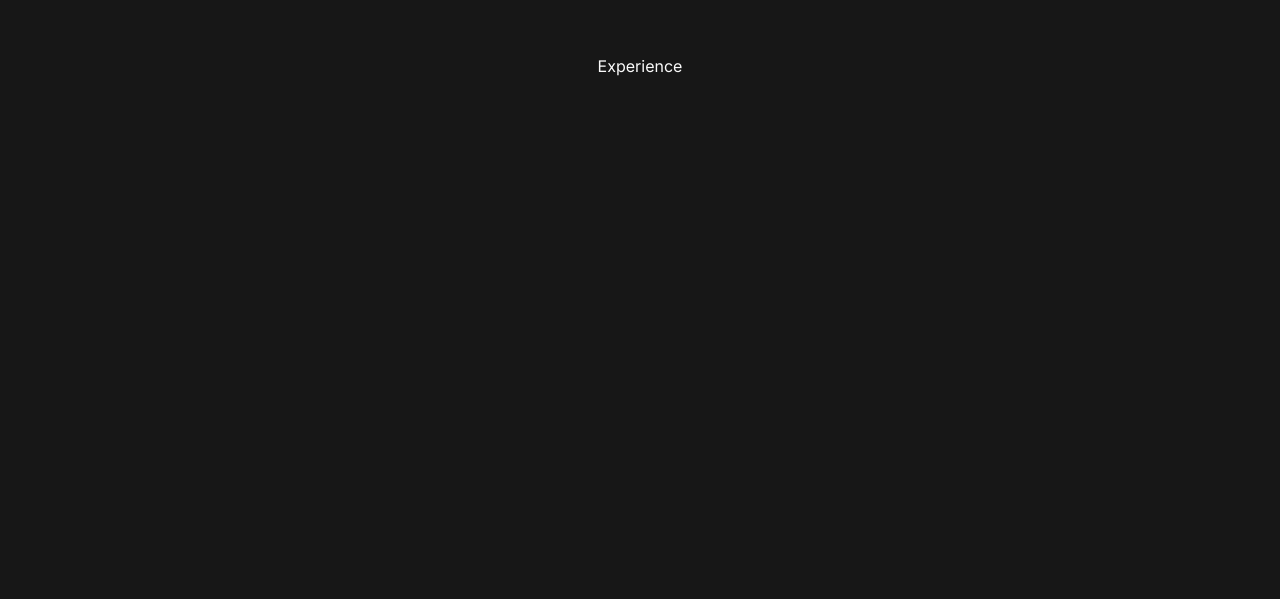
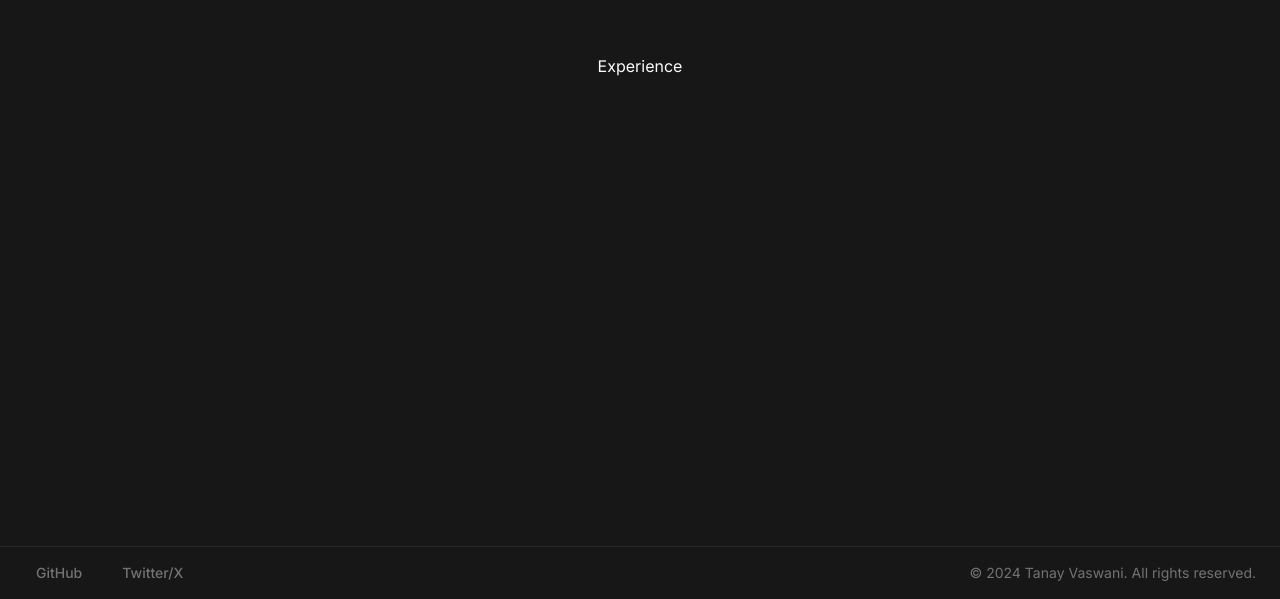
Before and after one commit to srijanbahal/Portfolio, a Next.js app: page /experience in a window 1280 px wide. Shown: the part 398-997 px from the top of the page. Before the commit the page ends 944 px from the top, so only its background shows below. Built offline with nearby package versions, Linux system fonts and the light colour scheme.

Commit message:
feat: footer

```diff
--- a/app/layout.tsx
+++ b/app/layout.tsx
@@ -1,11 +1,12 @@
 import { Inter } from "next/font/google";
+import type { Metadata } from "next";
+
+import "./globals.css";
+import { siteConfig } from "@/config/site-config";
+import Navbar from "@/components/navbar/navbar";
+import Footer from "@/components/footer/footer";
 import { ThemeProvider } from "@/components/providers/theme-provider";
-import Navbar from "@/components/navbar/navbar";
 import ActiveSectionContextProvider from "@/context/active-section-context";
-import { siteConfig } from "@/config/site-config";
-import type { Metadata } from "next";
-import "./globals.css";
-import { Background } from "@/components/ui/background";
 
 const inter = Inter({ subsets: ["latin"] });
 
@@ -37,7 +38,8 @@
         >
           <ActiveSectionContextProvider>
             <Navbar />
-            <main className="pt-16 pb-20">{children}</main>
+            <main className="pt-16 pb-20 min-h-full">{children}</main>
+            <Footer />
           </ActiveSectionContextProvider>
         </ThemeProvider>
       </body>
--- a/components/footer/footer.tsx
+++ b/components/footer/footer.tsx
@@ -1,9 +1,25 @@
+import Link from "next/link";
+import { Button } from "../ui/button";
+
 const Footer = () => {
-    return (
-        <div>
+  return (
+    <div className="border-t w-full px-6 py-2 text-neutral-500">
+      <div className="flex flex-col-reverse md:flex-row items-center justify-between w-full">
+        <div className="flex flex-row items-center justify-between space-x-4">
+          <Button size={"sm"} variant={"ghost"} asChild>
+            <Link href={"https://github.com/tanayvaswani"}>GitHub</Link>
+          </Button>
+          <Button size={"sm"} variant={"ghost"} asChild>
+            <Link href={"https://twitter.com/iTanayVaswani"}>Twitter/X</Link>
+          </Button>
+        </div>
 
+        <div className="text-sm">
+          © 2024 Tanay Vaswani. All rights reserved.
         </div>
-     );
-}
+      </div>
+    </div>
+  );
+};
 
 export default Footer;
--- a/components/navbar/navbar.tsx
+++ b/components/navbar/navbar.tsx
@@ -1,9 +1,10 @@
 "use client";
 
 import Link from "next/link";
+import { motion } from "framer-motion";
+
 import { cn } from "@/lib/utils";
 import { navItems } from "./nav-items";
-import { motion } from "framer-motion";
 import { useActiveSectionContext } from "@/context/active-section-context";
 
 export default function Navbar() {
--- /dev/null
+++ b/components/ui/button.tsx
@@ -0,0 +1,56 @@
+import * as React from "react"
+import { Slot } from "@radix-ui/react-slot"
+import { cva, type VariantProps } from "class-variance-authority"
+
+import { cn } from "@/lib/utils"
+
+const buttonVariants = cva(
+  "inline-flex items-center justify-center whitespace-nowrap rounded-md text-sm font-medium ring-offset-background transition-colors focus-visible:outline-none focus-visible:ring-2 focus-visible:ring-ring focus-visible:ring-offset-2 disabled:pointer-events-none disabled:opacity-50",
+  {
+    variants: {
+      variant: {
+        default: "bg-primary text-primary-foreground hover:bg-primary/90",
+        destructive:
+          "bg-destructive text-destructive-foreground hover:bg-destructive/90",
+        outline:
+          "border border-input bg-background hover:bg-accent hover:text-accent-foreground",
+        secondary:
+          "bg-secondary text-secondary-foreground hover:bg-secondary/80",
+        ghost: "hover:bg-accent hover:text-accent-foreground",
+        link: "text-primary underline-offset-4 hover:underline",
+      },
+      size: {
+        default: "h-10 px-4 py-2",
+        sm: "h-9 rounded-md px-3",
+        lg: "h-11 rounded-md px-8",
+        icon: "h-10 w-10",
+      },
+    },
+    defaultVariants: {
+      variant: "default",
+      size: "default",
+    },
+  }
+)
+
+export interface ButtonProps
+  extends React.ButtonHTMLAttributes<HTMLButtonElement>,
+    VariantProps<typeof buttonVariants> {
+  asChild?: boolean
+}
+
+const Button = React.forwardRef<HTMLButtonElement, ButtonProps>(
+  ({ className, variant, size, asChild = false, ...props }, ref) => {
+    const Comp = asChild ? Slot : "button"
+    return (
+      <Comp
+        className={cn(buttonVariants({ variant, size, className }))}
+        ref={ref}
+        {...props}
+      />
+    )
+  }
+)
+Button.displayName = "Button"
+
+export { Button, buttonVariants }
--- a/package.json
+++ b/package.json
@@ -11,6 +11,7 @@
   "dependencies": {
     "@radix-ui/react-avatar": "^1.0.4",
     "@radix-ui/react-separator": "^1.0.3",
+    "@radix-ui/react-slot": "^1.0.2",
     "class-variance-authority": "^0.7.0",
     "clsx": "^2.1.0",
     "framer-motion": "^11.0.3",
```
Also changed, not shown: 1 other file (tests, documents, lock files or other folders).
